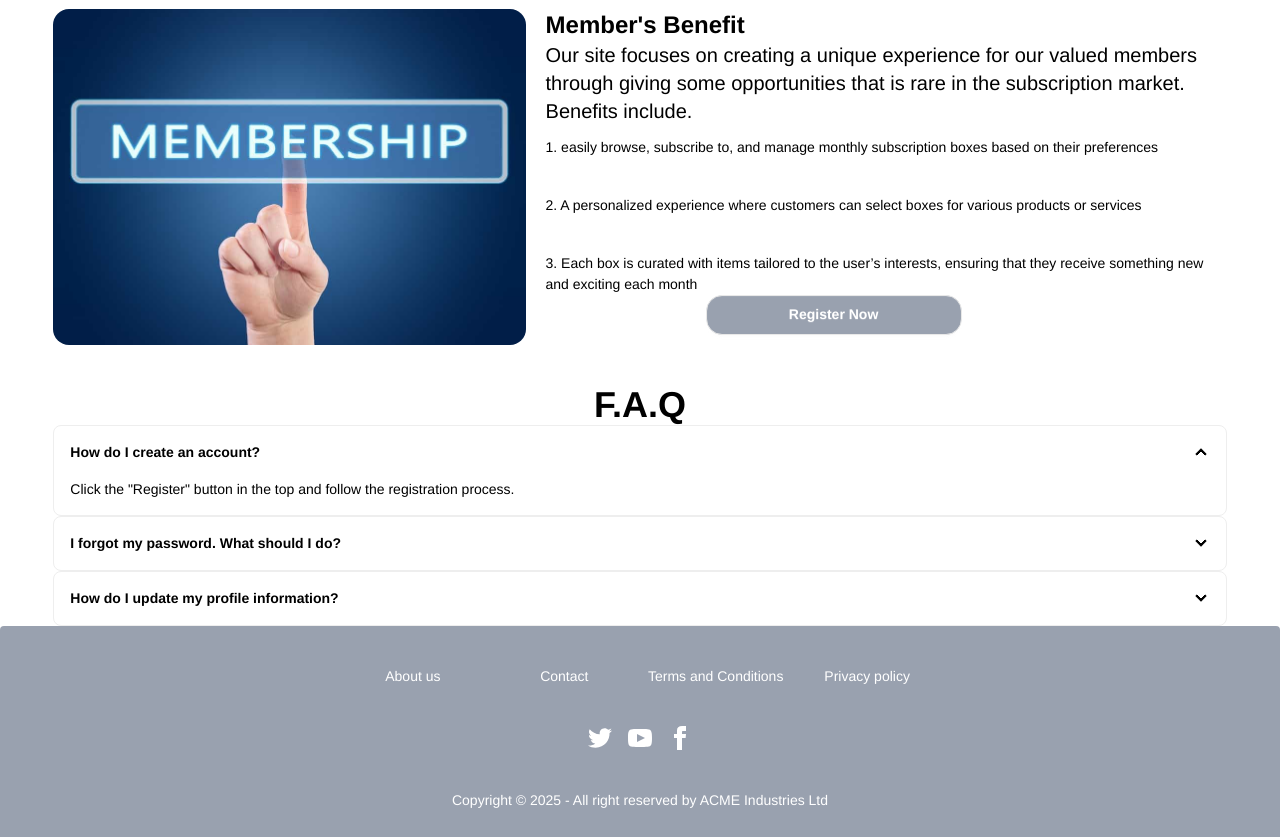
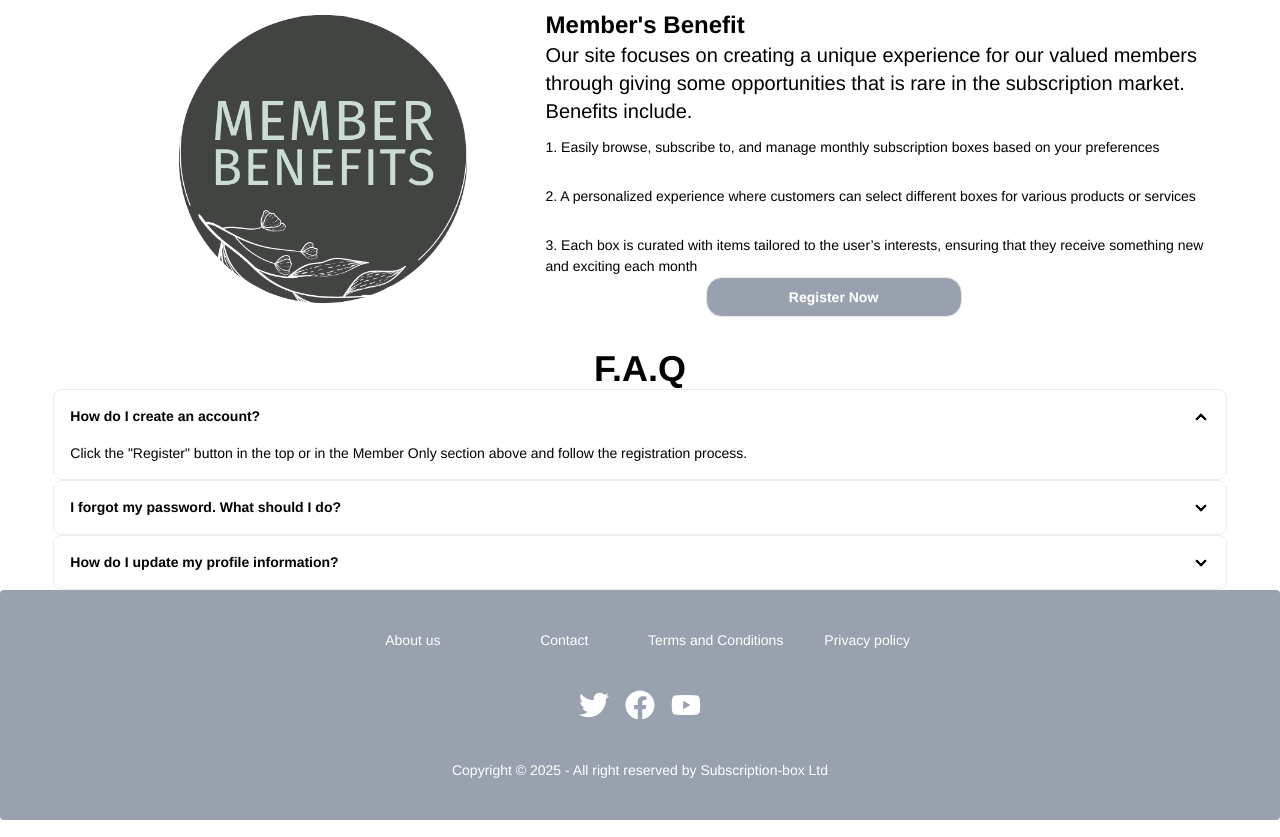
Before and after one commit to arifulmit17/subscription-box, a React (Vite) app: page / in a window 1280 px wide. Shown: the part 1960-2797 px from the top of the page. Built offline with nearby package versions, Linux system fonts and the light colour scheme; no server answers.

Commit message:
solved button related issue in page

```diff
--- a/src/Components/Footer.jsx
+++ b/src/Components/Footer.jsx
@@ -1,4 +1,7 @@
 import React from 'react';
+import { FaTwitter } from "react-icons/fa";
+import { FaFacebook } from "react-icons/fa";
+import { FaYoutube } from "react-icons/fa";
 
 const Footer = () => {
     return (
@@ -11,43 +14,22 @@ const Footer = () => {
   </nav>
   <nav>
     <div className="grid grid-cols-1 md:grid-cols-2 lg:grid-cols-3 gap-4">
-      <a>
-        <svg
-          xmlns="http://www.w3.org/2000/svg"
-          width="24"
-          height="24"
-          viewBox="0 0 24 24"
-          className="fill-current">
-          <path
-            d="M24 4.557c-.883.392-1.832.656-2.828.775 1.017-.609 1.798-1.574 2.165-2.724-.951.564-2.005.974-3.127 1.195-.897-.957-2.178-1.555-3.594-1.555-3.179 0-5.515 2.966-4.797 6.045-4.091-.205-7.719-2.165-10.148-5.144-1.29 2.213-.669 5.108 1.523 6.574-.806-.026-1.566-.247-2.229-.616-.054 2.281 1.581 4.415 3.949 4.89-.693.188-1.452.232-2.224.084.626 1.956 2.444 3.379 4.6 3.419-2.07 1.623-4.678 2.348-7.29 2.04 2.179 1.397 4.768 2.212 7.548 2.212 9.142 0 14.307-7.721 13.995-14.646.962-.695 1.797-1.562 2.457-2.549z"></path>
-        </svg>
+      <a target='blank' href='https://x.com/i/flow/login'>
+      <FaTwitter size={30} />
+
       </a>
-      <a>
-        <svg
-          xmlns="http://www.w3.org/2000/svg"
-          width="24"
-          height="24"
-          viewBox="0 0 24 24"
-          className="fill-current">
-          <path
-            d="M19.615 3.184c-3.604-.246-11.631-.245-15.23 0-3.897.266-4.356 2.62-4.385 8.816.029 6.185.484 8.549 4.385 8.816 3.6.245 11.626.246 15.23 0 3.897-.266 4.356-2.62 4.385-8.816-.029-6.185-.484-8.549-4.385-8.816zm-10.615 12.816v-8l8 3.993-8 4.007z"></path>
-        </svg>
+      <a target='blank' href='https://www.facebook.com/'>
+      <FaFacebook size={30} />
+
       </a>
-      <a>
-        <svg
-          xmlns="http://www.w3.org/2000/svg"
-          width="24"
-          height="24"
-          viewBox="0 0 24 24"
-          className="fill-current">
-          <path
-            d="M9 8h-3v4h3v12h5v-12h3.642l.358-4h-4v-1.667c0-.955.192-1.333 1.115-1.333h2.885v-5h-3.808c-3.596 0-5.192 1.583-5.192 4.615v3.385z"></path>
-        </svg>
+      <a target='blank' href='https://www.youtube.com/'>
+      <FaYoutube size={30} />
+
       </a>
     </div>
   </nav>
   <aside>
-    <p>Copyright © {new Date().getFullYear()} - All right reserved by ACME Industries Ltd</p>
+    <p>Copyright © {new Date().getFullYear()} - All right reserved by Subscription-box Ltd</p>
   </aside>
 </footer>
     );
--- a/src/Components/Navbar/Navbar.css
+++ b/src/Components/Navbar/Navbar.css
@@ -8,5 +8,5 @@
 
   .myDIV:hover + .hide {
     display: block;
-    color: black;
+    color: white;
   }
--- a/src/Components/Navbar/Navbar.jsx
+++ b/src/Components/Navbar/Navbar.jsx
@@ -66,7 +66,7 @@ const Navbar = () => {
 
         </div>
       <a onClick={handleLogout} className='btn bg-white'>Log out</a>
-    </> : <NavLink to={'/login'}>Login</NavLink>}
+    </> : <NavLink className='btn bg-white'  to={'/login'}>Login</NavLink>}
   </div>
 </div>
     );
--- a/src/pages/Home.jsx
+++ b/src/pages/Home.jsx
@@ -7,7 +7,7 @@ import apple from '../assets/apple-tv.png'
 import hbo from '../assets/hbo.png'
 import Tsports from '../assets/TSports.png'
 import Youtube from '../assets/youtube.jpg'
-import Member from '../assets/Members.jpg'
+import Member from '../assets/member.png'
 
 
 
@@ -69,6 +69,7 @@ const Home = () => {
       </Swiper>
             </div>
             <div className='w-11/12 mx-auto grid grid-cols-1 md:grid-cols-2 lg:grid-cols-3'>
+
             <Suspense fallback={<span className="loading loading-dots loading-xl"></span>}>
             {
                 data.map(item=><Item key={item.id} item={item}></Item> )
@@ -82,20 +83,21 @@ const Home = () => {
             <h1 className='text-center text-3xl font-bold my-5'>Members Only</h1>
             <div  className='w-11/12 mx-auto lg:flex'>
                 <div className='w-5/12 '>
-                    <img className='md:w-[500px] rounded-2xl' src={Member} alt="" />
+                    <img className='md:w-[300px] ml-30 rounded-2xl' src={Member} alt="" />
                 </div>
                 <div className='w-7/12 mx-5 mb-5'>
                     <h1 className='text-lg md:text-xl lg:text-2xl font-semibold'>Member's Benefit</h1>
                     <p className='text-base md:text-lg lg:text-xl '>Our site focuses on creating a unique experience for our valued members through giving some opportunities that is rare in the subscription market. Benefits include.</p>
                     <ol className='h-1/2 mt-3 flex flex-col justify-between'>
-                      <li>1. easily browse, subscribe to, and manage monthly subscription boxes based on their preferences</li>
+                      <li>1. Easily browse, subscribe to, and manage monthly subscription boxes based on your preferences</li>
 
-                      <li>2. A personalized experience where customers can select boxes for various products or services</li>
+                      <li>2. A personalized experience where customers can select different boxes for various products or services</li>
 
                       <li>3. Each box is curated with items tailored to the user’s interests, ensuring that they receive something new and exciting each month</li>
                     </ol>
-
-                     <button className='text-white ml-40 rounded-2xl btn bg-gray-400 btn-wide'><NavLink to={'/register'}>Register Now</NavLink></button>
+                    <NavLink to={'/register'}>
+                     <button className='text-white ml-40 rounded-2xl btn bg-gray-400 btn-wide'>Register Now</button>
+                     </NavLink>
                 </div>
             </div>
 
@@ -109,7 +111,7 @@ const Home = () => {
                 <div className="collapse collapse-arrow bg-base-100 border border-base-300">
   <input type="radio" name="my-accordion-2" defaultChecked />
   <div className="collapse-title font-semibold">How do I create an account?</div>
-  <div className="collapse-content text-sm">Click the "Register" button in the top  and follow the registration process.</div>
+  <div className="collapse-content text-sm">Click the "Register" button in the top or in the Member Only section above and follow the registration process.</div>
 </div>
 <div className="collapse collapse-arrow bg-base-100 border border-base-300">
   <input type="radio" name="my-accordion-2" />
@@ -119,7 +121,7 @@ const Home = () => {
 <div className="collapse collapse-arrow bg-base-100 border border-base-300">
   <input type="radio" name="my-accordion-2" />
   <div className="collapse-title font-semibold">How do I update my profile information?</div>
-  <div className="collapse-content text-sm">Go to profile page and give new information and click update to make changes.</div>
+  <div className="collapse-content text-sm">Go to profile page, give new information and click update to make changes.</div>
 </div>
                 </div>
             </section>
--- a/src/pages/Item.jsx
+++ b/src/pages/Item.jsx
@@ -20,7 +20,9 @@ const Item = ({item}) => {
    <h1>Ratings: <span className="text-lg">{ratings}</span></h1>
 
     <div className="mt-6">
-      <button className="btn text-white bg-gray-400 btn-block"><NavLink to={`/SubscriptionDetails/${id}`}>View More</NavLink> </button>
+    <NavLink to={`/SubscriptionDetails/${id}`}>
+      <button className="btn text-white bg-gray-400 btn-block">View More </button>
+      </NavLink>
     </div>
   </div>
 </div>
--- a/src/pages/Login.jsx
+++ b/src/pages/Login.jsx
@@ -51,7 +51,7 @@ const Login = () => {
         	</Helmet>
 	<h2 className="mb-3 text-3xl font-semibold text-center">Login to your account</h2>
 	<p className="text-sm text-center dark:text-gray-600">Dont have account?
-		<NavLink to={'/register'} className="focus:underline hover:underline"> Register here</NavLink>
+		<NavLink to={'/register'} className="focus:underline hover:underline font-bold"> Register here</NavLink>
 	</p>
 	<div className="my-6 space-y-4">
 		<button onClick={handleGoogleSignIn} aria-label="Login with Google" type="button" className="flex items-center justify-center w-full p-4 space-x-4 border rounded-md focus:ring-2 focus:ring-offset-1 dark:border-gray-600 focus:dark:ring-violet-600">
--- a/src/pages/Register.jsx
+++ b/src/pages/Register.jsx
@@ -52,7 +52,7 @@ const Register = () => {
 
     return (
 
-        <div className='max-w-sm rounded-2xl mx-auto my-12'>
+        <div className='max-w-sm rounded-2xl mx-auto'>
           <Helmet>
             <title>Subscription-box | Register</title>
         </Helmet>
@@ -97,7 +97,7 @@ const Register = () => {
         <br />
         <button type='submit' className='btn text-white w-full bg-gray-400'>Submit</button>
             </form>
-        <h1 className='text-center font-bold'>Already registered, go to <NavLink to={'/login'} className={'text-blue-400'}> login</NavLink></h1>
+        <h1 className='text-center font-bold'>Already registered, go to <NavLink to={'/login'} className={'font-bold hover:underline'}> login page</NavLink></h1>
         </div>
     );
 };
--- a/src/pages/SubscriptionDetails.jsx
+++ b/src/pages/SubscriptionDetails.jsx
@@ -1,10 +1,15 @@
 import React, { useState } from 'react';
 import { useLoaderData, useParams } from 'react-router';
 import { FaRegStar } from "react-icons/fa";
-
+import swal from 'sweetalert';
 const SubscriptionDetails = () => {
   const [reviews,setReviews]=useState([])
   const [rating,setRatings]=useState([])
+
+  const handleSubscription=()=>{
+    swal('Subscribed successfully !' )
+  }
+
   const handleReview=(e)=>{
     e.preventDefault();
     const review=e.target.review.value;
@@ -86,7 +91,7 @@ const SubscriptionDetails = () => {
     </div>
 
     <div className="card-actions justify-end">
-      <button className='btn bg-gray-400 text-white'>Subscribe Now</button>
+      <button onClick={handleSubscription} className='btn bg-gray-400 text-white'>Subscribe Now</button>
 
     </div>
 
```
Also changed, not shown: src/assets/Members.jpg (deleted), src/assets/member.png (added).
